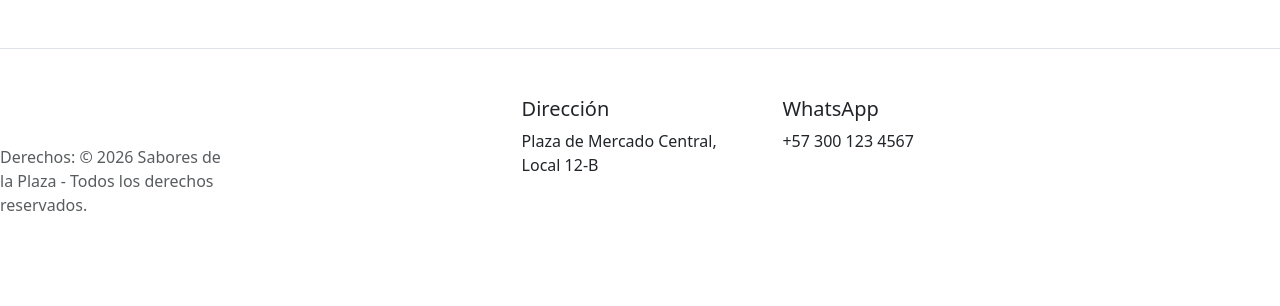
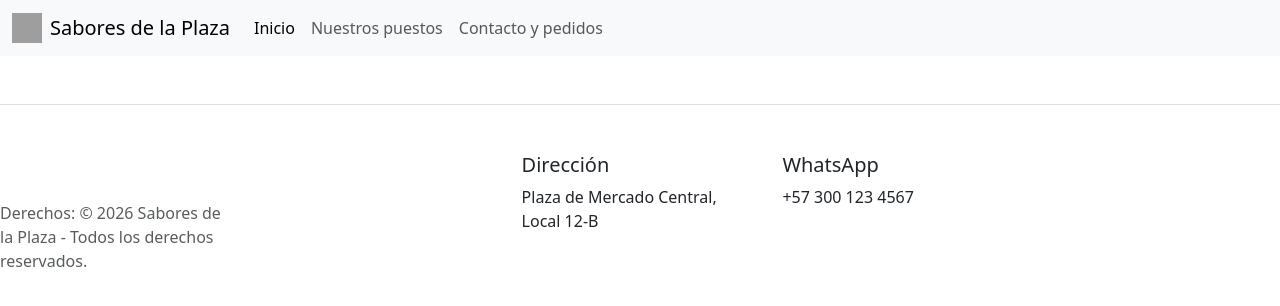
Before and after one commit to MishelleBohorquez/TrabajosEnClase, a website: page Boostrap/nuestrosPuestos.html in a window 1280 px wide. Drawn offline with nearby package versions, Linux system fonts and the light colour scheme; grey boxes are pictures that could not be loaded.

Commit message:
Boostrap

```diff
--- a/Boostrap/nuestrosPuestos.html
+++ b/Boostrap/nuestrosPuestos.html
@@ -7,6 +7,29 @@
     <title>Nuestros Productos</title>
 </head>
 <body>
+        <nav class="navbar navbar-expand-lg bg-body-tertiary">
+        <div class="container-fluid">
+            <a class="navbar-brand d-flex align-items-center" href="index.html">
+                <img src="https://images.icon-icons.com/1526/PNG/512/shop_106574.png" alt="Logo" width="30" height="30"
+                    class="d-inline-block align-text-top me-2">
+                Sabores de la Plaza
+            </a>
+            <button class="navbar-toggler" type="button" data-bs-toggle="collapse" data-bs-target="#navbarNavAltMarkup">
+                <span class="navbar-toggler-icon"></span>
+            </button>
+
+            <div class="collapse navbar-collapse" id="navbarNavAltMarkup">
+                <div class="navbar-nav">
+                    <a class="nav-link active" aria-current="page" href="index.html">Inicio</a>
+                    <a class="nav-link" href="nuestrosPuestos.html">Nuestros puestos</a>
+                    <a class="nav-link" href="contactosPedidos.html">Contacto y pedidos</a>
+                </div>
+            </div>
+        </div>
+    </nav>
+
+
+
     <footer class="row row-cols-1 row-cols-sm-2 row-cols-md-5 py-5 my-5 border-top">
         <div class="col mb-3"> <a href="/"
                 class="d-flex align-items-center mb-3 link-body-emphasis text-decoration-none" aria-label="Bootstrap">
```
Also changed, not shown: Boostrap/contactosPedidos.html (+22 -0 lines), Boostrap/inicio.html (+7 -6 lines).
